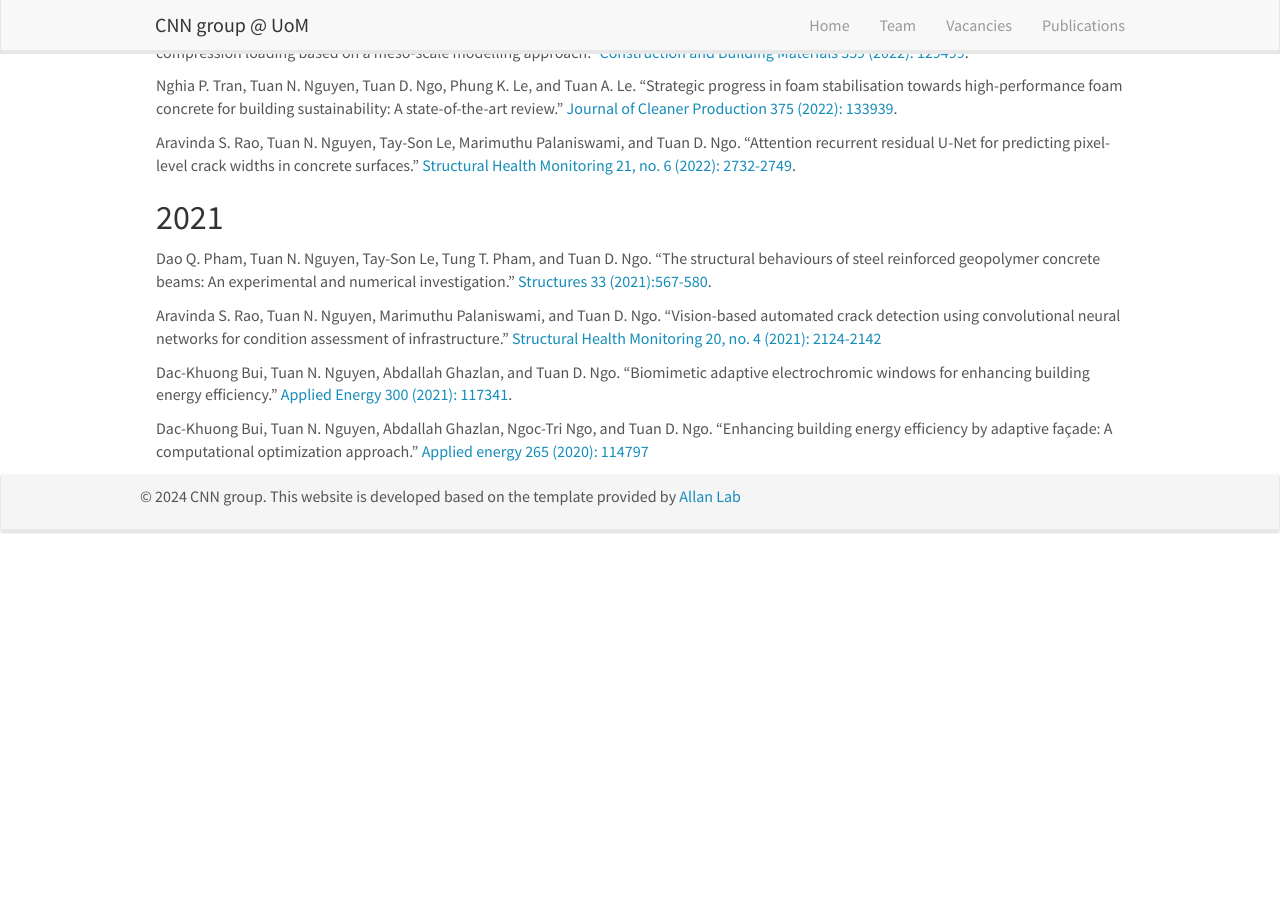
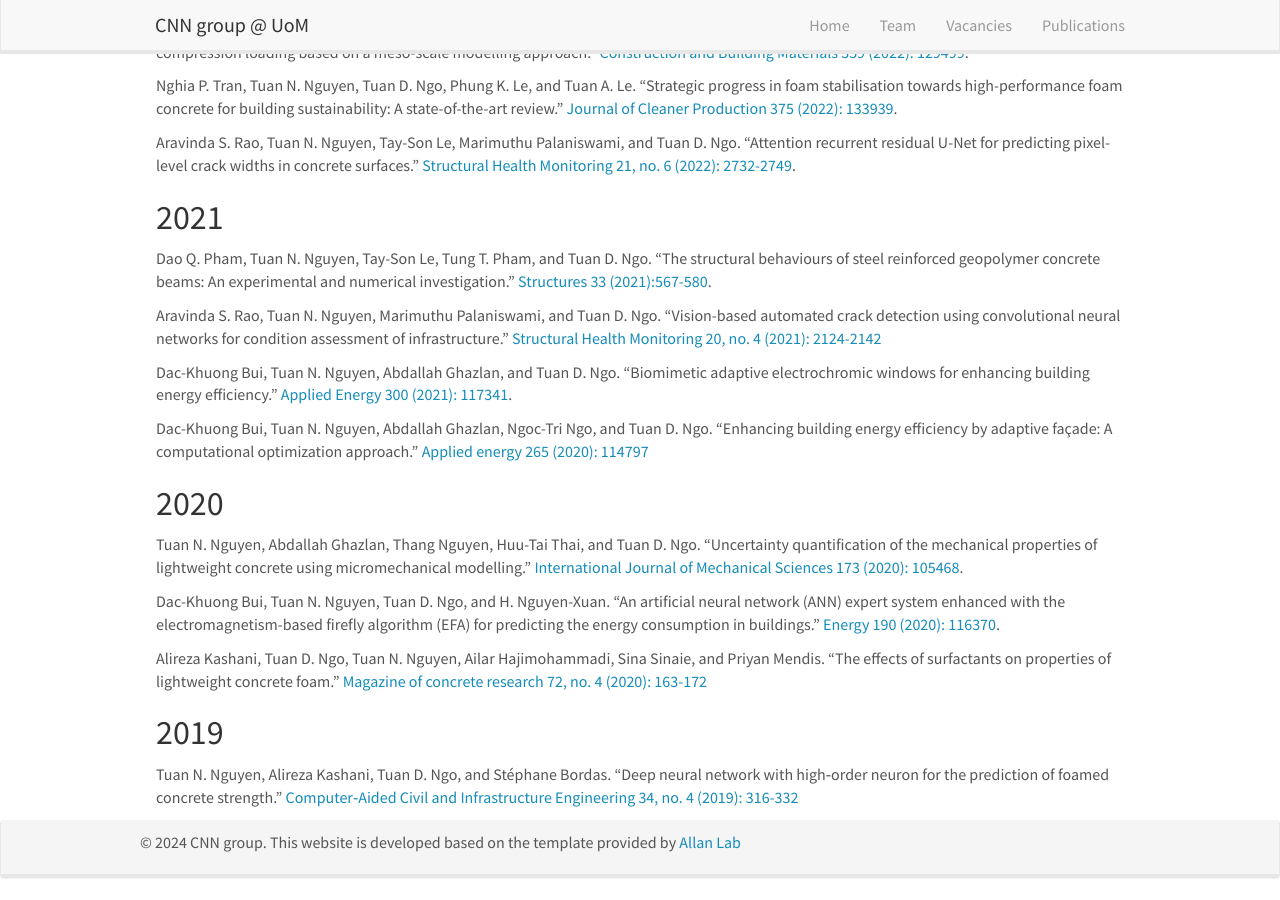
Before and after one commit to tuannguyenngoc/cnn-group, a Jekyll site: the page built from _pages/publications.md, in a window 1280 px wide and 900 px high, scrolled down 762 px. Built offline with Jekyll 4.4.1, drawn with Linux system fonts in a browser that asks for light colours; nearby versions of some CDN libraries; before the commit the page ends 1317 px from its top, so only the background shows below that.

Commit message:
Update publications.md

```diff
--- a/_pages/publications.md
+++ b/_pages/publications.md
@@ -43,3 +43,13 @@ Aravinda S. Rao, Tuan N. Nguyen, Marimuthu Palaniswami, and Tuan D. Ngo. "Vision
 Dac-Khuong Bui, Tuan N. Nguyen, Abdallah Ghazlan, and Tuan D. Ngo. "Biomimetic adaptive electrochromic windows for enhancing building energy efficiency." [Applied Energy 300 (2021): 117341](https://www.sciencedirect.com/science/article/pii/S0306261921007492).
 
 Dac-Khuong Bui, Tuan N. Nguyen, Abdallah Ghazlan, Ngoc-Tri Ngo, and Tuan D. Ngo. "Enhancing building energy efficiency by adaptive façade: A computational optimization approach." [Applied energy 265 (2020): 114797](https://www.sciencedirect.com/science/article/pii/S0306261920303093)
+
+## 2020
+Tuan N. Nguyen, Abdallah Ghazlan, Thang Nguyen, Huu-Tai Thai, and Tuan D. Ngo. "Uncertainty quantification of the mechanical properties of lightweight concrete using micromechanical modelling." [International Journal of Mechanical Sciences 173 (2020): 105468](https://www.sciencedirect.com/science/article/pii/S0020740319331479).
+
+Dac-Khuong Bui, Tuan N. Nguyen, Tuan D. Ngo, and H. Nguyen-Xuan. "An artificial neural network (ANN) expert system enhanced with the electromagnetism-based firefly algorithm (EFA) for predicting the energy consumption in buildings." [Energy 190 (2020): 116370](https://www.sciencedirect.com/science/article/pii/S0360544219320651).
+
+Alireza Kashani, Tuan D. Ngo, Tuan N. Nguyen, Ailar Hajimohammadi, Sina Sinaie, and Priyan Mendis. "The effects of surfactants on properties of lightweight concrete foam." [Magazine of concrete research 72, no. 4 (2020): 163-172](https://www.icevirtuallibrary.com/doi/abs/10.1680/jmacr.18.00242)
+
+## 2019
+Tuan N. Nguyen, Alireza Kashani, Tuan D. Ngo, and Stéphane Bordas. "Deep neural network with high‐order neuron for the prediction of foamed concrete strength." [Computer‐Aided Civil and Infrastructure Engineering 34, no. 4 (2019): 316-332](https://onlinelibrary.wiley.com/doi/abs/10.1111/mice.12422)
```
